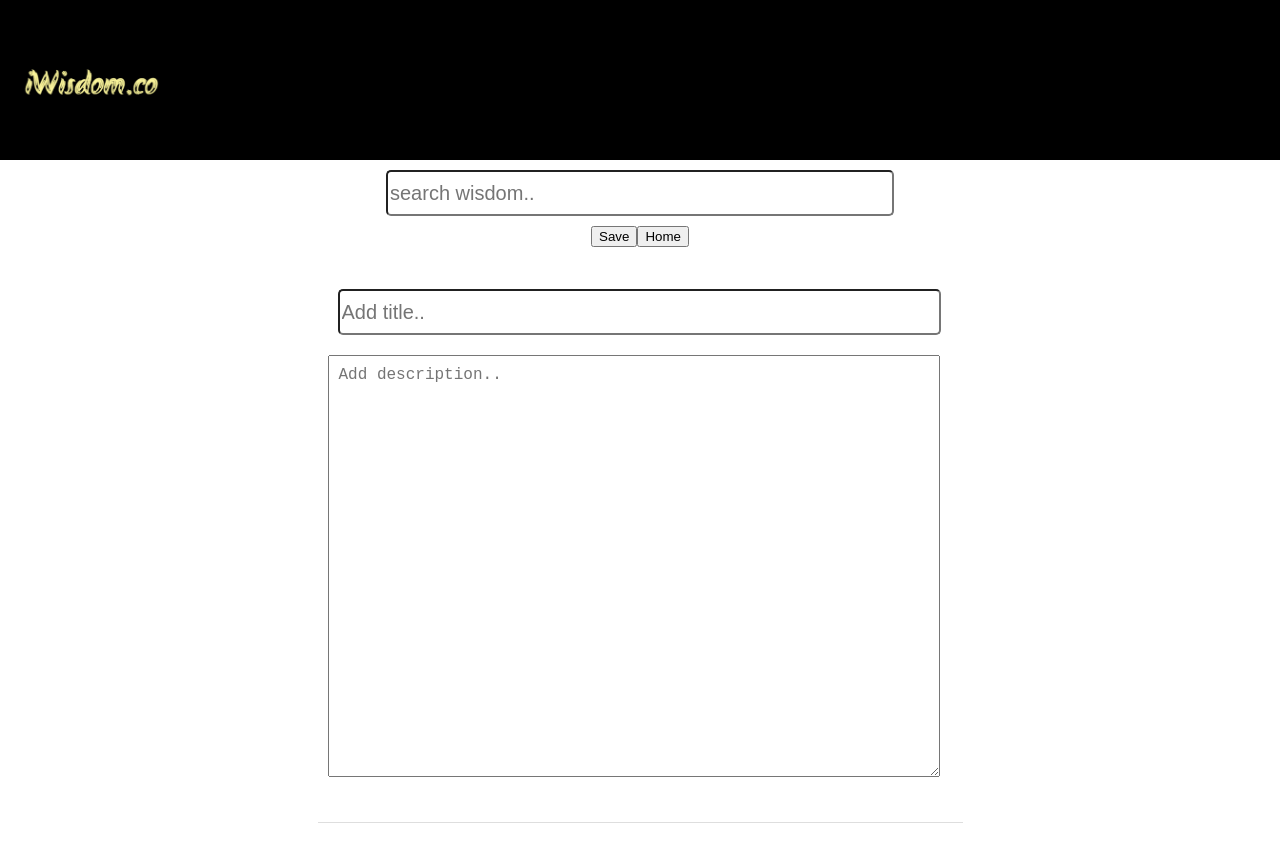
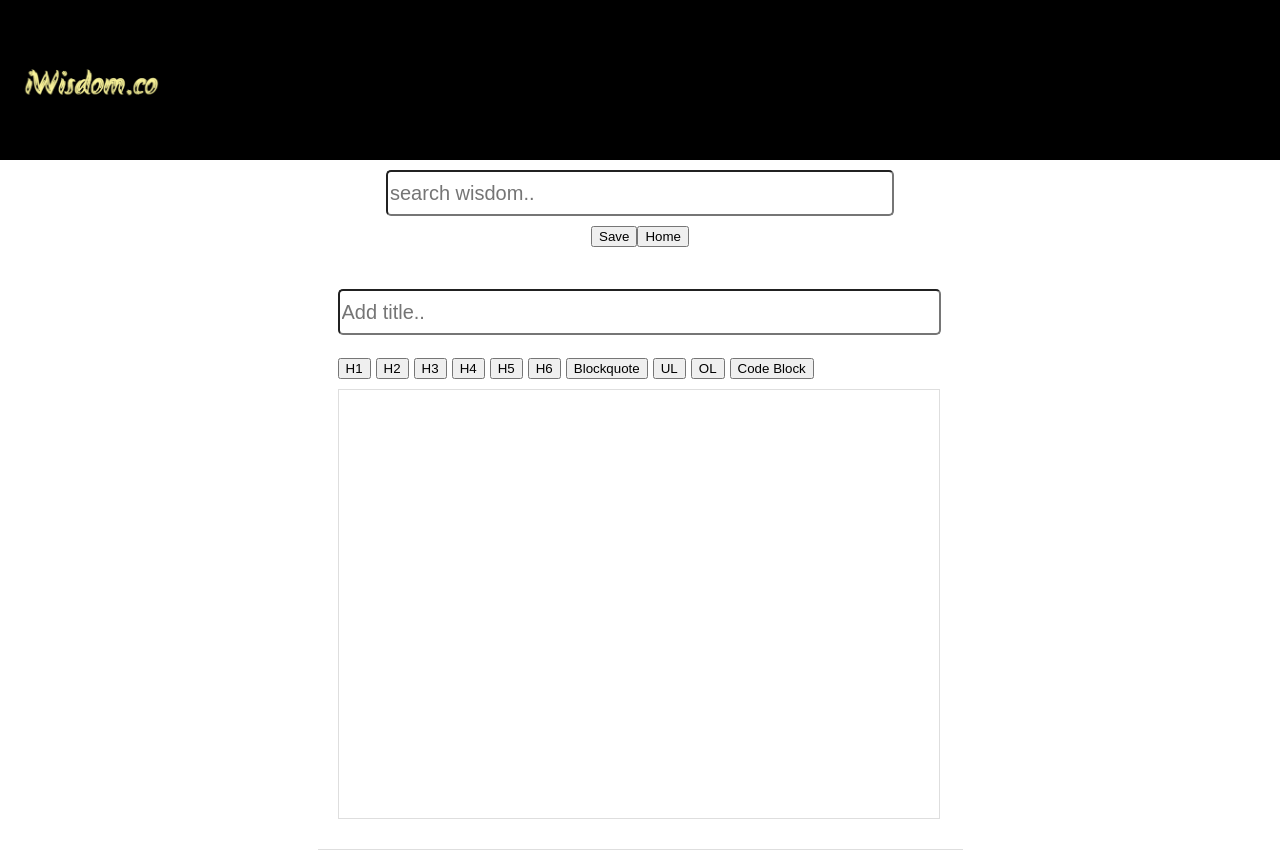
Before and after one commit to jsjunkie/iwisdom, a React (Create React App) app: page / in a window 1280 px wide. Both pictures are taken after a click on the element "Add Wisdom". Before the commit the page ends 825 px from the top, so only its background shows below. Built offline with nearby package versions, Linux system fonts and the light colour scheme; no server answers.

Commit message:
make wisdom description richtext

```diff
--- a/package.json
+++ b/package.json
@@ -3,6 +3,7 @@
   "version": "0.1.0",
   "private": true,
   "dependencies": {
+    "draft-js": "^0.10.1",
     "react": "^15.6.1",
     "react-dom": "^15.6.1",
     "react-scripts": "1.0.11",
--- a/src/App.js
+++ b/src/App.js
@@ -62,9 +62,10 @@ class App extends Component {
 	this.setState({addWisdom: addWisdom, lookups: lookups});
    }
 
-   descChange (value) {
+   descChange (value, plainText) {
+   	debugger;
 	var addWisdom = Object.assign({}, this.state.addWisdom, {description : value});
-	var lookups = this.findSimilarWisdom(value.trim());
+	var lookups = this.findSimilarWisdom(plainText.trim());
 	this.setState({addWisdom: addWisdom, lookups: lookups});
   }
 
@@ -78,6 +79,10 @@ class App extends Component {
 	} else {
 		return [];
 	}
+  }
+
+  hashtagClick (hashtag) {
+  	alert(hashtag);
   }
 
    save (screen) {
@@ -124,7 +129,7 @@ class App extends Component {
 				  return item.title.toLowerCase().indexOf(search) !== -1 || item.description.toLowerCase().indexOf(search) !== -1;
 				});
     const browse = this.state.screen === 'browse' ? <AllWisdom wisdom={filteredWisdom} openEdit={(key) => this.openEdit(key)}/> : '';
-    const addedit =  this.state.screen === 'add' || this.state.screen === 'edit'  ? <Wisdom title={this.state.addWisdom.title} description={this.state.addWisdom.description} titleChange={(value) => this.titleChange(value)} descChange={(value) => this.descChange(value)} lookups = {this.state.lookups} improveLookup = {(key) => this.openEdit(key)}/> : '';
+    const addedit =  this.state.screen === 'add' || this.state.screen === 'edit'  ? <Wisdom hashtagClick={(hashtag) => this.hashtagClick(hashtag)} title={this.state.addWisdom.title} description={this.state.addWisdom.description} titleChange={(value) => this.titleChange(value)} descChange={(description, plainText) => this.descChange(description, plainText)} lookups = {this.state.lookups} improveLookup = {(key) => this.openEdit(key)}/> : '';
 
     return (
       <div className="App">
--- a/src/Wisdom.js
+++ b/src/Wisdom.js
@@ -1,6 +1,7 @@
 import React,{ Component } from 'react';
 import './Wisdom.css';
 import Lookup from './Lookup';
+import WisdomEditor from './WisdomEditor';
 
 class Wisdom extends Component {
 
@@ -13,7 +14,7 @@ class Wisdom extends Component {
 		<div>
 		<input type="text" onChange={(ev) => this.props.titleChange(ev.target.value)} placeholder="Add title.." value={this.props.title}></input>
                 <div className="improvewisdom">
-                  <textarea placeholder="Add description.." style={ {width: '590px'} } onChange={(event) => this.props.descChange(event.target.value)} value={this.props.description}></textarea>
+                  <WisdomEditor hashtagClick={(hashtag) => this.props.hashtagClick(hashtag)} description= {this.props.description} descChange={(description, plainText) => this.props.descChange(description, plainText)}/>
                   {lookup}
                 </div>
 		</div>
--- /dev/null
+++ b/src/WisdomEditor.css
@@ -0,0 +1,22 @@
+.wisdomeditor {
+	border: 1px solid #dedede;
+	margin: 0 auto;
+	padding: 14px;
+	width: 572px;
+	min-height: 400px;
+	margin-left: 10px;
+}
+
+.BlockStyleButtons {
+	margin: 5px;
+	padding: 5px;
+}
+
+.BlockStyleButton {
+	margin-right: 5px;
+}
+
+.hashtagSpan {
+	color: blue;
+	cursor: pointer;
+}
--- /dev/null
+++ b/src/WisdomEditor.js
@@ -0,0 +1,137 @@
+import React, { Component } from 'react';
+import { Editor, EditorState, RichUtils, CompositeDecorator, convertFromRaw, convertToRaw	 } from 'draft-js';
+import './WisdomEditor.css';
+
+const BLOCK_TYPES = [
+  {label: 'H1', style: 'header-one'},
+  {label: 'H2', style: 'header-two'},
+  {label: 'H3', style: 'header-three'},
+  {label: 'H4', style: 'header-four'},
+  {label: 'H5', style: 'header-five'},
+  {label: 'H6', style: 'header-six'},
+  {label: 'Blockquote', style: 'blockquote'},
+  {label: 'UL', style: 'unordered-list-item'},
+  {label: 'OL', style: 'ordered-list-item'},
+  {label: 'Code Block', style: 'code-block'}
+];
+
+const HASHTAG_REGEX = /\#[\w\u0590-\u05ff]+/g;
+
+class WisdomEditor extends Component {
+
+	constructor (props) {
+		super(props);
+
+		var hashtagDecorator = new CompositeDecorator([
+			{
+				strategy: hashtagStrategy,
+				component: HashtagSpan,
+				props: {hashtagClick: this.props.hashtagClick}
+			}
+		]);
+
+		var description = this.props.description;
+		if (description){
+			var currentContent = convertFromRaw(JSON.parse(description));
+			this.state = {
+				editorState: EditorState.createWithContent(currentContent, hashtagDecorator)
+			}
+		} else {
+			this.state = {
+				editorState: EditorState.createEmpty(hashtagDecorator)
+			}
+		}
+	}
+
+	onChange (editorState) {
+		var currentContent = editorState.getCurrentContent();
+		var plainText = currentContent.getPlainText();
+		var rawContent = convertToRaw(currentContent);
+		var description = JSON.stringify(rawContent);
+		this.props.descChange(description, plainText);
+		this.setState({editorState});
+	}
+
+	focus () {
+		this.refs.editor.focus();
+	}
+
+	handleKeyCommand (command) {
+		var newState = RichUtils.handleKeyCommand(this.state.editorState, command);
+		if (newState) {
+			this.onChange(newState);
+			return 'handled';
+		}
+
+		return 'not-handled';
+	}
+
+	applyBlockStyle (style) {
+		var newState = RichUtils.toggleBlockType(this.state.editorState, style);
+		this.onChange(newState);
+	}
+
+	render () {
+
+		return (
+			<div>
+				<BlockStyleElements applyBlockStyle={(style) => this.applyBlockStyle(style)}/>
+				<div className ="wisdomeditor" onClick = {() => this.focus()}>
+					<Editor
+						ref="editor"
+						editorState = {this.state.editorState}
+						onChange = {editorState => this.onChange(editorState)}
+						handleKeyCommand = {command => this.handleKeyCommand(command)}
+					/>
+				</div>
+			</div>
+			);
+	}
+
+}
+
+class BlockStyleElements extends Component {
+
+	render () {
+		var buttons = BLOCK_TYPES.map(type => {
+			return <button
+				className="BlockStyleButton"
+				onClick = {() => this.props.applyBlockStyle(type.style)}
+				>{type.label}</button>
+		});
+
+		return (
+			<div className="BlockStyleButtons">
+				{buttons}
+			</div>
+			);
+	}
+
+}
+
+function hashtagStrategy(contentBlock, callback, contentState) {
+  findWithRegex(HASHTAG_REGEX, contentBlock, callback);
+}
+
+function findWithRegex(regex, contentBlock, callback) {
+  const text = contentBlock.getText();
+  let matchArr, start;
+  while ((matchArr = regex.exec(text)) !== null) {
+    start = matchArr.index;
+    callback(start, start + matchArr[0].length);
+  }
+}
+
+class HashtagSpan extends Component {
+	render () {
+		return (<span
+					className="hashtagSpan"
+					onClick={() => this.props.hashtagClick(this.props.children[0].props.text)}>
+					{this.props.children}
+					</span>
+				);
+	}
+}
+
+
+export default WisdomEditor;
```
